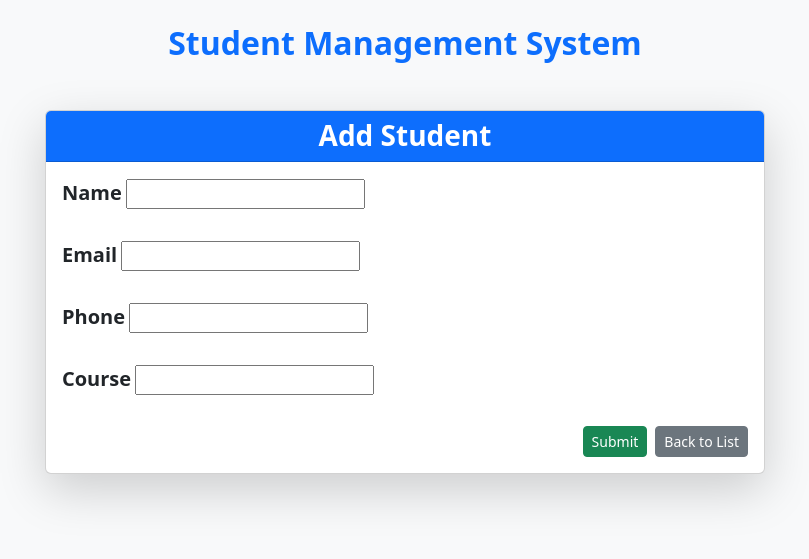
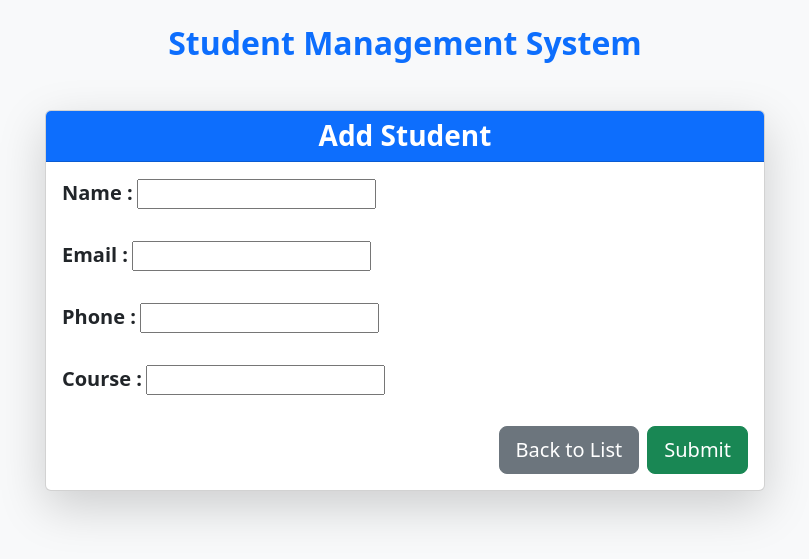
Before and after one commit to Rafsunjany-khan/Student-Management-System, a Django app: page /add/ in a window 1280 px wide. Shown: the top 559 px of the page, without its empty margins (235-1044 px from the left). Run offline with Django 5.2, Linux system fonts and the light colour scheme.

Commit message:
update modelform

```diff
--- a/templates/student_form.html
+++ b/templates/student_form.html
@@ -16,7 +16,7 @@
                         <div class="mb-4">
                             {% for field in form %}
                                 <div class="mb-4">
-                                    <label for="{{ field.id_for_label }}" class="form-label fs-5 fw-bold">{{ field.label }}</label>
+                                    <label class="form-label fs-5 fw-bold">{{ field.label }} :</label>
                                     {{ field }}
                                     {% for error in field.errors %}
                                         <div class="alert alert-danger mt-2">{{ error }}</div>
@@ -26,11 +26,11 @@
                         </div>
 
                         <div class="d-flex justify-content-end gap-2 mt-3">
-                            <!-- Buttons with small size, consistent and visually appealing -->
-                            <button type="submit" class="btn btn-sm {% if form.instance.pk %} btn-warning {% else %} btn-success {% endif %}">
+                            <a href="{% url 'student_list' %}" class="btn btn-lg btn-secondary">Back to List</a>
+                            <!-- Buttons with larger font size and padding -->
+                            <button type="submit" class="btn btn-lg {% if form.instance.pk %} btn-warning {% else %} btn-success {% endif %}">
                                 {% if form.instance.pk %} Update {% else %} Submit {% endif %}
                             </button>
-                            <a href="{% url 'student_list' %}" class="btn btn-sm btn-secondary">Back to List</a>
                         </div>
                     </form>
                 </div>
--- a/templates/student_list.html
+++ b/templates/student_list.html
@@ -1,6 +1,6 @@
 {% extends 'base.html' %}
 {% block content %}
-        <div class="d-flex justify-content-center gap-3 mb-3">
+<div class="d-flex justify-content-center gap-3 mb-3">
             <a href="{% url 'student_list' %}" class="btn btn-outline-primary">Home</a>
             <a href="{% url 'student_create' %}" class="btn btn-primary">Add Student</a>
         </div>
```
Also changed, not shown: templates/student_details.html (+1 -7 lines), db.sqlite3.
